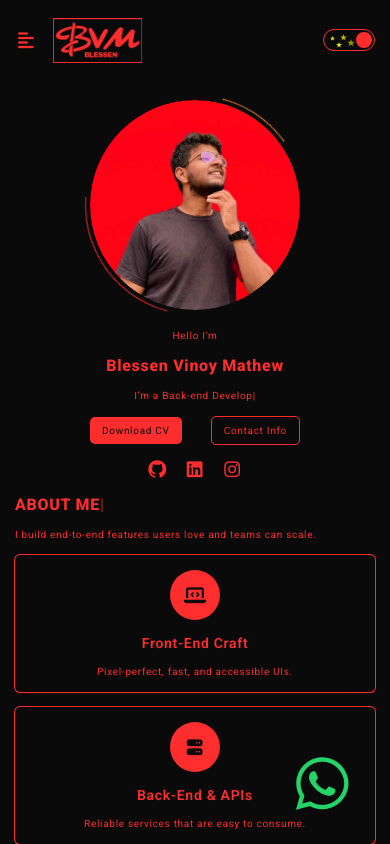
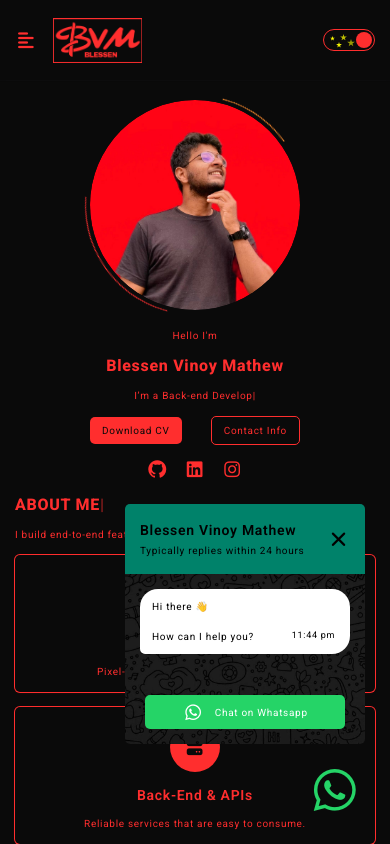
Before and after one commit to Blessen25/Portfolio_BVM, a React (Vite) app in the folder frontend/portfolio/: page / in a window 390 px wide. Both pictures are taken after a click on the icon 322 px from the left and 784 px from the top of the page. Shown: the top 844 px of the page. Built offline with nearby package versions, Linux system fonts and the light colour scheme.

Commit message:
Commited Chaanges

```diff
--- a/frontend/portfolio/src/components/Contact_comp/contact.css
+++ b/frontend/portfolio/src/components/Contact_comp/contact.css
@@ -316,6 +316,16 @@
         display: none;
     }
 
+.whatsappmiddiv {
+
+    display: none;
+}
+
+.react-tel-input .country-list .country {
+
+    align-items: center !important;
+}
+
 @media screen and (max-width: 1399px) {
 
     .contactusformdiv {
@@ -366,14 +376,104 @@
         display: block;
         position: fixed;
         bottom: 30px;
-        right: 30px;
+        right: 25px;
     }
 
-    .fa-whatsapp {
+    .whatsappiconmid {
 
         font-size: 60px;
         color: #25d467;
     }
+
+    .whatsappmiddiv {
+
+        display: block;
+        width: 320px;
+        height: 280px;
+        position: fixed;
+        z-index: 999;
+        bottom: 100px;
+        right: 25px;
+        border-radius: 5px;
+        display: flex;
+        flex-direction: column;
+        gap: 20px;
+        align-items: center;
+        animation: fadeInbottom .7s ease-in-out;
+    }
+
+    .darkmodewhatsappmidimg {
+
+        background-image: url('../../../public/assets/images/projects/whatsappdark.jpg');
+        background-position: center;
+        background-size: cover;
+    }
+
+    .lightmodewhatsappmidimg {
+
+        background-image: url('../../../public/assets/images/projects/whatsapplight.jpg');
+        background-position: center;
+        background-size: cover;
+    }
+
+    .whatsappmidheader {
+
+        background-color: #00826a;
+        width: 100%;
+        height: 80px;
+        display: flex;
+        flex-direction: row;
+        padding: 0px 20px;
+        border-radius: 5px 5px 0px 0px;
+        color: black;
+        justify-content: space-between;
+        align-items: center;
+        gap: 20px;
+
+    }
+
+    .whatsappmidheaderone {
+
+        display: flex;
+        flex-direction: column;
+        gap: 10px;
+    }
+
+    .whatsappparamid {
+
+        padding: 0px 20px;
+        position: relative;
+        width: 100%;
+    }
+
+    .whatsappdetailsmid {
+
+        background-color: white;
+        padding: 14px;
+        border-radius: 18px 18px 18px 5px;
+        gap: 20px;
+    }
+
+    .whatsappmidtime {
+
+        right: 30px;
+        font-size: 11px;
+    }
+
+    .whatsappmidbuttondiv {
+
+        align-items: center;
+        padding: 0px 20px;
+        position: absolute;
+        bottom: 20px;
+        width: 100%;
+    }
+
+    .whatsappmidtext {
+
+        font-size: 13px;
+    }
+
 
 }
 
@@ -389,6 +489,57 @@
 
         font-size: 10px;
     }
+
+    .whatsappmidtext {
+
+        font-size: 12px;
+    }
+
+    .whatsappmidtime {
+
+        font-size: 10px;
+    }
+
+    .whatsappmiddiv {
+
+        width: 300px;
+    }
+
+    .inputfield {
+
+        font-size: 10px;
+        height: 34px;
+        padding: 15px;
+    }
+
+    .react-tel-input .form-control {
+
+        height: 34px !important;
+        font-size: 10px !important;
+    }
+
+    .descriptionfield {
+
+        height: 80px;
+    }
+
+    .react-tel-input .country-list {
+
+        font-size: 10px !important;
+        width: 220px !important;
+        border-radius: 5px !important;
+        max-height: 160px !important;
+    }
+
+    .react-tel-input .country-list .country {
+
+        display: flex !important;
+    }
+
+    .react-tel-input .country-list .country.highlight {
+
+        display: flex !important;
+    }
 }
 
 
@@ -403,4 +554,111 @@
 
         font-size: 8px;
     }
+
+    .whatsappmidtext {
+
+        font-size: 10px;
+    }
+
+    .whatsappmidtime {
+
+        font-size: 9px;
+    }
+
+    .whatsappmiddiv  {
+
+        width: 240px;
+        height: 240px;
+        gap: 15px;
+    }
+
+    .whatsappmidheader {
+
+        padding: 0px 15px;
+        height: 70px;
+    }
+
+    .whatsappmidheader {
+
+        gap: 15px;
+    }
+
+    .whatsappmidbuttondiv  {
+
+        bottom: 15px;
+    }
+
+    .whatsappdetailsmid  {
+
+        padding: 12px;
+    }
+
+    .whatsappparamid {
+
+        padding: 0px 15px;
+    }
+
+    .whatsappmidheaderone {
+
+        display: flex;
+        flex-direction: column;
+        gap: 7px;
+    }
+
+    .whatsappiconmid {
+
+        font-size: 48px;
+    }
+
+    .contactusformdiv {
+
+        padding: 15px;
+    }
+
+    .contactdiv {
+
+        gap: 15px;
+    }
+
+    .inputchilddiv {
+
+        gap: 15px;
+    }
+
+    .inputfield {
+
+        height: 30px;
+        padding: 10px;
+        font-size: 8px;
+    }
+
+    .descriptionfield {
+
+        height: 70px;
+        padding: 10px;
+    }
+
+    .react-tel-input .form-control {
+
+        height: 30px !important;
+        font-size: 8px !important;
+        padding-left: 48px !important;
+    }
+
+    .react-tel-input .country-list {
+
+        font-size: 8px !important;
+        width: 260px !important;
+    }
+
+    .inputparentdiv {
+
+        flex-wrap: wrap;
+    }
+
+    .contactusformdiv {
+
+        gap: 15px;
+    }
+
 }
--- a/frontend/portfolio/src/components/Contact_comp/contacts.tsx
+++ b/frontend/portfolio/src/components/Contact_comp/contacts.tsx
@@ -21,6 +21,7 @@ const ContactComp:React.FC<HeaderProps> = ({darkMode, setDarkMode}) => {
 
     /* END OF VALIDATIONS */
     const [iswhatsappOpen, setIswhatsappOpen] = useState(true);
+    const [iswhatsappmidOpen, setIswhatsappmidOpen] = useState(false);
     const initialValues = {
 
         firstName:"",
@@ -104,6 +105,16 @@ const ContactComp:React.FC<HeaderProps> = ({darkMode, setDarkMode}) => {
 
             return errors;
     };
+
+    const HandleClick = () => {
+
+        setIswhatsappmidOpen(true)
+    }
+
+    const HandleCloseClick = () => {
+
+        setIswhatsappmidOpen(false)
+    }
     return(
 
         <>
@@ -189,10 +200,32 @@ const ContactComp:React.FC<HeaderProps> = ({darkMode, setDarkMode}) => {
                 </div>
             </div>
 
-            <div className="whatsappoverlay"></div>
             <div className="whatsappsymbol">
-                    <i className="fa-brands fa-whatsapp"></i>
+                    <i className="fa-brands fa-whatsapp whatsappiconmid" onClick={HandleClick}></i>
             </div>
+            {iswhatsappmidOpen && (
+
+                <div className={`whatsappmiddiv ${darkMode ? 'darkmodewhatsappmidimg' : 'lightmodewhatsappmidimg'}`} >
+                    <div className="whatsappmidheader">
+                        <div className="whatsappmidheaderone">
+                            <p className="h1smalltext">Blessen Vinoy Mathew</p>
+                            <p className="whatsappmidtext">Typically replies within 24 hours</p>
+                        </div>
+                        <i className="fa-solid fa-xmark iconfont" onClick={HandleCloseClick}></i>
+                    </div>
+                    <div className="whatsappparamid">
+                        <div className="whatsappdetailsmid">
+                            <p className="whatsappmidtext">Hi there 👋</p>
+                            <br />
+                            <p className="whatsappmidtext">How can I help you?</p>
+                            <TimeHHmm className="whatsappmidtime"/>
+                        </div>
+                    </div>
+                    <div className="whatsappmidbuttondiv">
+                        <a href="#" target="_blank" className={`whatsappbutton buttonnormal whatsappbuttonlight`}><i className="fa-brands fa-whatsapp iconfont "></i>Chat on Whatsapp</a>
+                    </div>
+                </div>
+            )}
         </>
     )
 }
--- a/frontend/portfolio/src/components/extras.tsx
+++ b/frontend/portfolio/src/components/extras.tsx
@@ -1,7 +1,7 @@
 import React, { useEffect, useMemo, useRef, useState } from "react";
 import Typed from "typed.js";
 import "./extras.css";
-import type { aboutcardProps, buttonProps, HeaderProps, LiveClockProps, projectcardProps, Skill, skillcardProps } from "../interface";
+import type { aboutcardProps, buttonProps, HeaderProps, LiveClockProps, projectcardProps, Skill, skillcardProps, TimeProps } from "../interface";
 
 export const AutoType: React.FC = () => {
   const el = useRef<HTMLSpanElement | null>(null);
@@ -399,10 +399,10 @@ export const useMinuteNow = () => {
   return now;
 };
 
-export const TimeHHmm: React.FC = () => {
+export const TimeHHmm: React.FC<TimeProps> = (Props) => {
   const now = useMinuteNow();
   const text = now
     .toLocaleTimeString("en-US", { hour: "2-digit", minute: "2-digit", hour12: true })
     .toLowerCase();
-  return <p className="timetext timealign">{text}</p>
+  return <p className={`timetext timealign ${Props.className}`}>{text}</p>
 };
--- a/frontend/portfolio/src/index.css
+++ b/frontend/portfolio/src/index.css
@@ -262,3 +262,18 @@
     transform: translateX(0px);
   }
 }
+
+@keyframes fadeInbottom {
+
+  from {
+
+    opacity: 0;
+    transform: translateY(20px);
+  }
+
+  to {
+
+    opacity: 1;
+    transform: translateY(0px);
+  }
+}
```
Also changed, not shown: frontend/portfolio/src/interface.tsx (+6 -1 lines).
